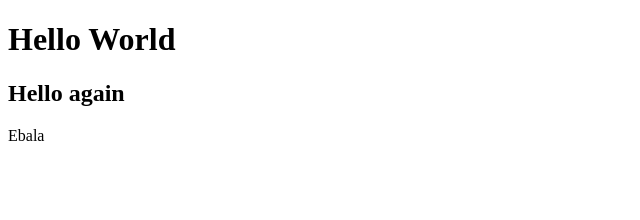
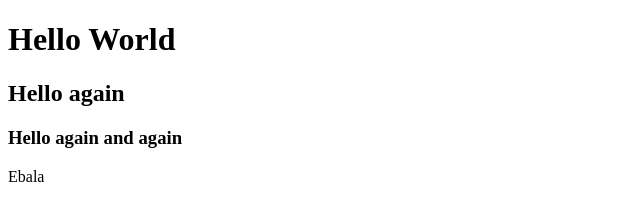
Before and after one commit to Little-Coconut/project, a plain HTML site: page index.html in a window 1280 px wide. Shown: the whole page, without its empty margins (0-640 px from the left). Drawn offline with Linux system fonts and the light colour scheme.

Commit message:
add H3 index.html
Signed-off-by: Tan <youyaow35@gmail.com>

```diff
--- a/index.html
+++ b/index.html
@@ -9,6 +9,7 @@
 
     <h1> Hello World</h1>
     <h2> Hello again</h2>
+    <h3> Hello again and again</h3>
         <p>Ebala</p>
     <!-- <script>
         alert(1);
```
